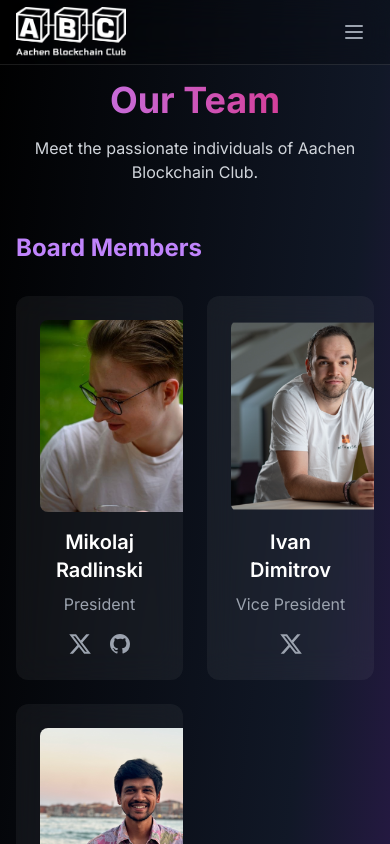
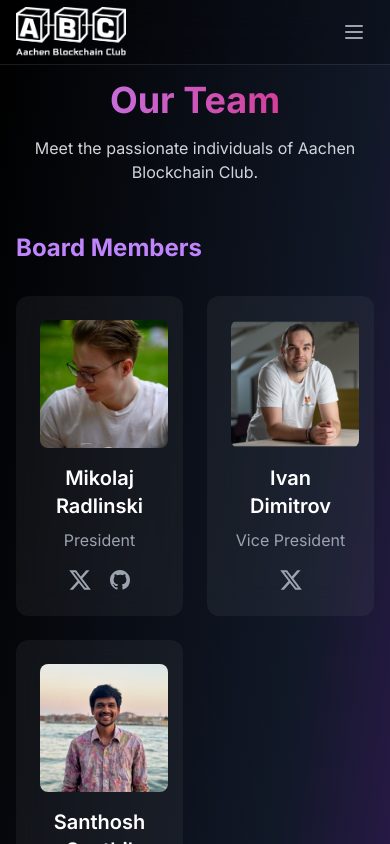
Before and after one commit to aachen-blockchain-club/website, a Next.js app: page /team in a window 390 px wide. Shown: the top 844 px of the page. Built offline with nearby package versions, Linux system fonts and the light colour scheme.

Commit message:
make team pics responsive

```diff
--- a/src/app/team/page.tsx
+++ b/src/app/team/page.tsx
@@ -42,7 +42,7 @@ export default function TeamPage() {
                       key={`${member.name}-${index}`}
                       className="group relative overflow-hidden rounded-xl bg-white/5 p-6 backdrop-blur-lg hover:bg-white/10 transition-all duration-300"
                     >
-                      <div className="relative h-48 w-48 mx-auto mb-4 rounded-lg overflow-hidden">
+                      <div className="relative h-32 w-32 sm:h-40 sm:w-40 md:h-48 md:w-48 mx-auto mb-4 rounded-lg overflow-hidden">
                         <Image
                           src={getImagePath(member.image)}
                           alt={member.name}
```
